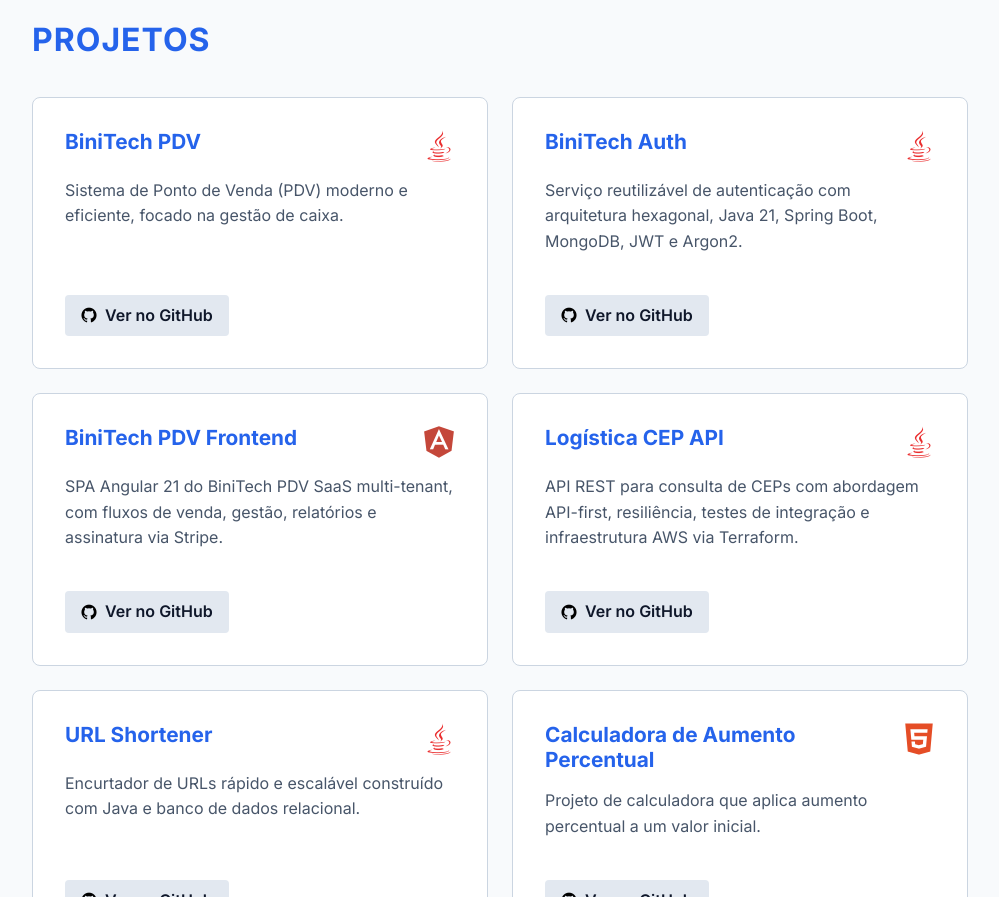
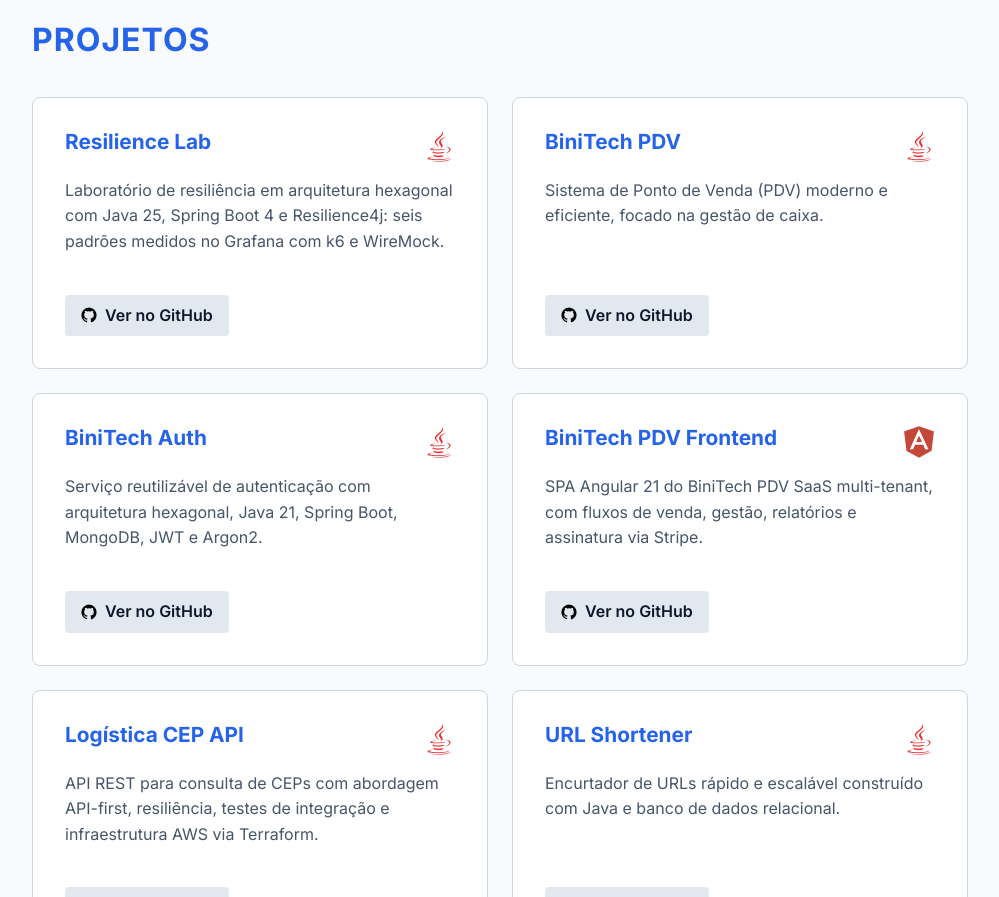
Before and after one commit to niicsz/portfolio-v2, an Angular app: page / in a window 1280 px wide. Shown: the part 2680-3577 px from the top of the page, without its empty margins (140-1139 px from the left). Built offline with nearby package versions, Linux system fonts and the light colour scheme.

Commit message:
feat: add resilience lab to featured projects

```diff
--- a/src/app/app.component.ts
+++ b/src/app/app.component.ts
@@ -51,6 +51,7 @@
   ];
 
   projetos: { name: string; description: string; url: string; icon: string; inDevelopment?: boolean }[] = [
+    { name: 'Resilience Lab', description: 'Laboratório de resiliência em arquitetura hexagonal com Java 25, Spring Boot 4 e Resilience4j: seis padrões medidos no Grafana com k6 e WireMock.', url: 'https://github.com/niicsz/resilience-lab-hexagonal', icon: 'devicon-java-plain colored' },
     { name: 'BiniTech PDV', description: 'Sistema de Ponto de Venda (PDV) moderno e eficiente, focado na gestão de caixa.', url: 'https://github.com/niicsz/BiniTech-PDV', icon: 'devicon-java-plain colored' },
     { name: 'BiniTech Auth', description: 'Serviço reutilizável de autenticação com arquitetura hexagonal, Java 21, Spring Boot, MongoDB, JWT e Argon2.', url: 'https://github.com/niicsz/BiniTech-Auth', icon: 'devicon-java-plain colored' },
     { name: 'BiniTech PDV Frontend', description: 'SPA Angular 21 do BiniTech PDV SaaS multi-tenant, com fluxos de venda, gestão, relatórios e assinatura via Stripe.', url: 'https://github.com/niicsz/BiniTech-PDV-frontend', icon: 'devicon-angularjs-plain colored' },
```
